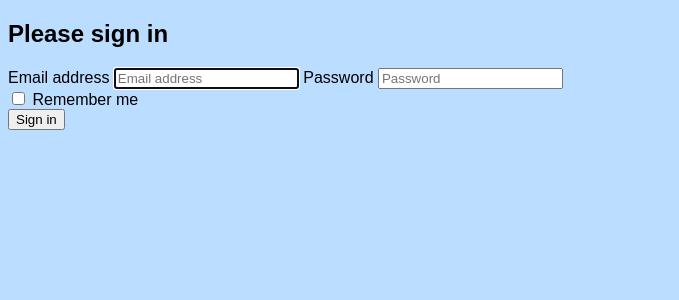
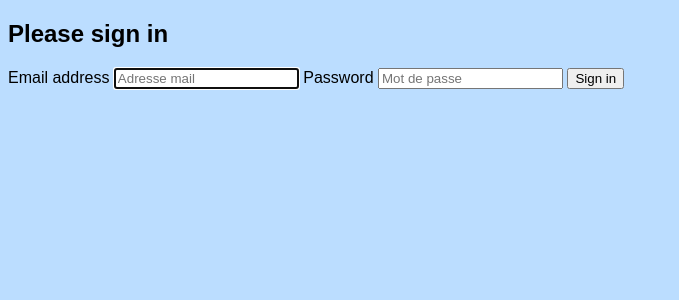
Before and after one commit to SoulRaen/photo-viewer-3il, a PHP site: page /espace-pro.php in a window 1280 px wide. Shown: the part 126-426 px from the top of the page, without its empty margins (0-679 px from the left). Run offline with PHP 8.4, Linux system fonts and the light colour scheme.

Commit message:
traduction formulaire

```diff
--- a/espace-pro.php
+++ b/espace-pro.php
@@ -2,6 +2,7 @@
 <html lang="fr">
 <?php require_once("php/layout.php"); ?>
 <?= getHead() ?>
+<link rel="stylesheet" type="text/css" href="./css/test.css" />
     <body>
 <?= getHeader() ?>
 <?= getMenu("Espace Pro") ?>
@@ -9,15 +10,15 @@
             <form class="form-signin">
                 <h1 class="h3 mb-3 font-weight-normal">Please sign in</h1>
                 <label for="inputEmail" class="sr-only">Email address</label>
-                <input type="email" id="inputEmail" class="form-control" placeholder="Email address" required autofocus>
+                <input type="email" id="inputEmail" class="form-control" placeholder="Adresse mail" required autofocus>
                 <label for="inputPassword" class="sr-only">Password</label>
-                <input type="password" id="inputPassword" class="form-control" placeholder="Password" required>
-                <div class="checkbox mb-3">
+                <input type="password" id="inputPassword" class="form-control" placeholder="Mot de passe" required>
+                <!--div class="checkbox mb-3">
                     <label>
                         <input type="checkbox" value="remember-me"> Remember me
                     </label>
-                    </div>
-                <button class="btn btn-lg btn-primary btn-block" type="submit">Sign in</button>
+                </div-->
+                <button class="submit-btn" type="submit">Sign in</button>
             </form>
         </section>
     </body>
```
